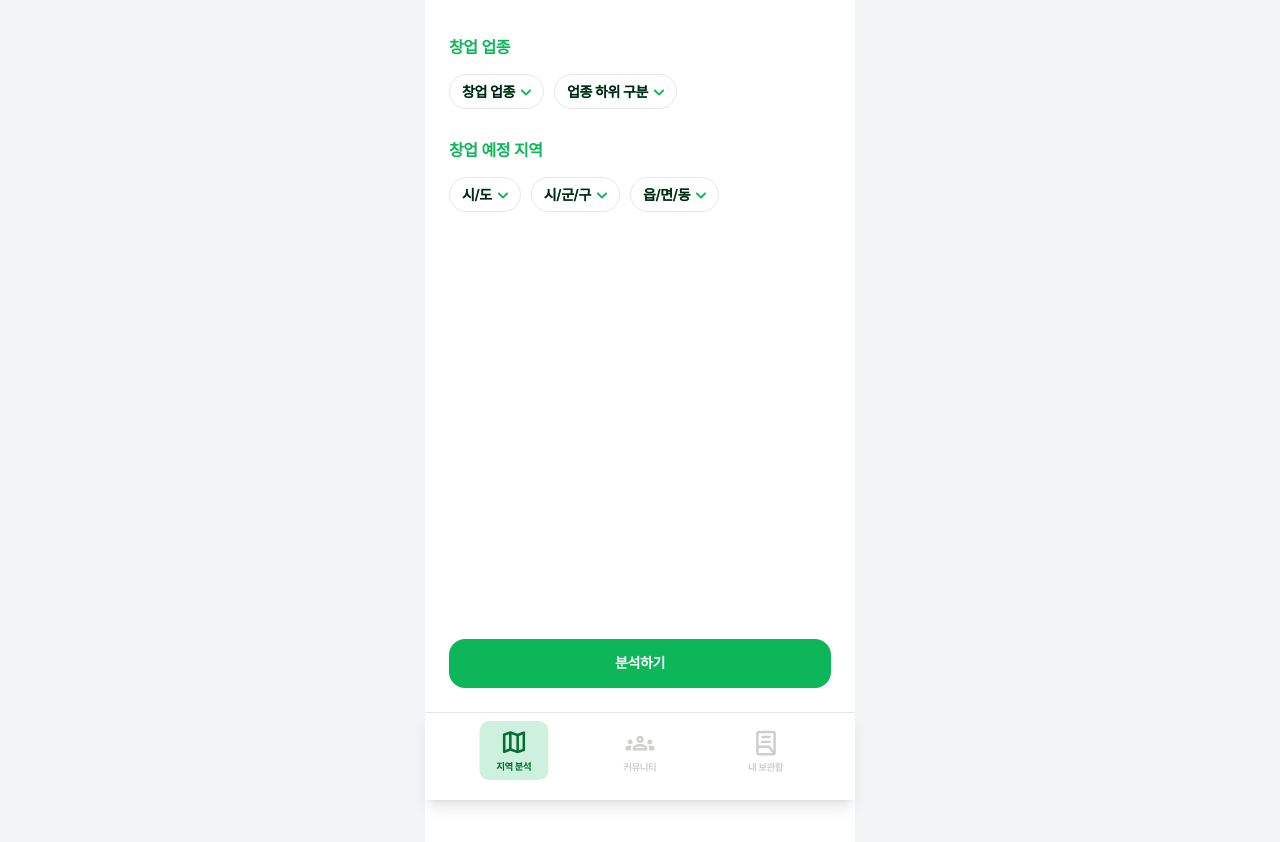
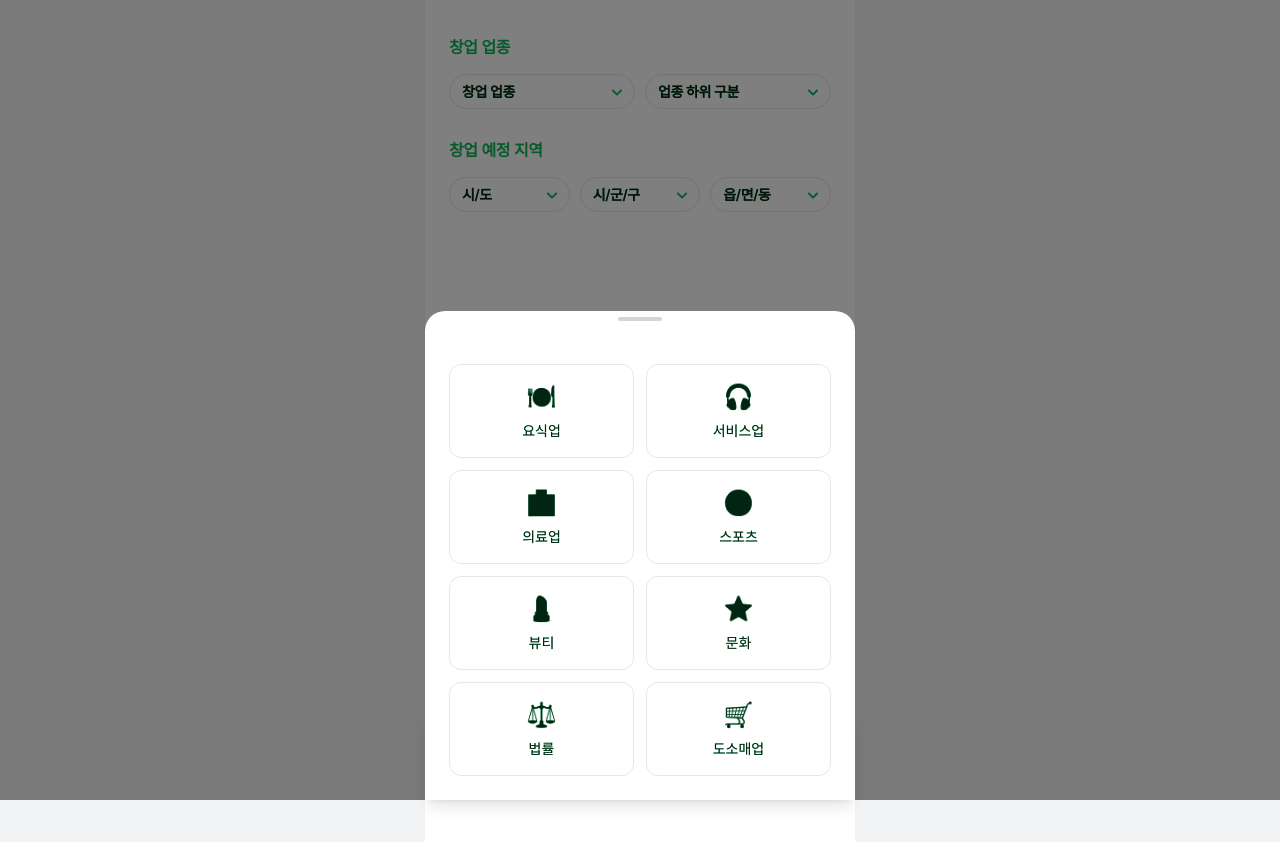
Before and after one commit to Likelion-13th-hackathon-cleopatra/likelion-13th-hackathon-cleopatra-web, a React (Vite) app: page /analysis/select in a window 1280 px wide. Both pictures are taken after a click on the button "창업 업종". Shown: the top 842 px of the page. Built offline with nearby package versions, Linux system fonts and the light colour scheme; a web font is replaced by a local one.

Commit message:
feat. 창업 업종 선택 시 바텀 시트 미완성

```diff
--- /dev/null
+++ b/src/components/common/BottomSheet.tsx
@@ -0,0 +1,60 @@
+import React, { useState, useEffect } from 'react';
+
+interface BottomSheetProps {
+  isOpen: boolean;
+  onClose: () => void;
+  children: React.ReactNode;
+  title?: string;
+  name?: string; // 바텀시트 구분을 위한 이름
+}
+
+export default function BottomSheet({ isOpen, onClose, children, title, name }: BottomSheetProps) {
+  const [isClosing, setIsClosing] = useState(false);
+
+  useEffect(() => {
+    if (isOpen) {
+      setIsClosing(false);
+    }
+  }, [isOpen]);
+
+  const handleClose = () => {
+    setIsClosing(true);
+    setTimeout(() => {
+      onClose();
+      setIsClosing(false);
+    }, 300); // 애니메이션 완료 후 닫기
+  };
+
+  if (!isOpen) return null;
+
+  return (
+    <>
+      {/* Backdrop */}
+      <div
+        className={`fixed inset-0 bg-black transition-opacity duration-300 ${
+          isClosing ? 'bg-opacity-0' : 'bg-opacity-50'
+        } z-50`}
+        onClick={handleClose}
+      />
+
+      {/* Bottom Sheet */}
+      <div
+        className={`fixed bottom-0 left-1/2 transform -translate-x-1/2 w-full max-w-mobile bg-white rounded-t-[20px] z-[60] transition-transform duration-300 ${
+          isClosing ? 'animate-slide-down' : 'animate-slide-up'
+        }`}
+        data-sheet-name={name}
+      >
+        {/* Handle */}
+        <div className="flex justify-center pt-[6px] pb-[19px]">
+          <div className="w-[44px] h-[4px] bg-gray-300 rounded-full" />
+        </div>
+
+
+        {/* Content */}
+        <div className="p-[24px]">
+          {children}
+        </div>
+      </div>
+    </>
+  );
+}
--- /dev/null
+++ b/src/components/common/IndustrySelector.tsx
@@ -0,0 +1,46 @@
+import React from 'react';
+
+interface Industry {
+  id: string;
+  name: string;
+  icon: string;
+}
+
+interface IndustrySelectorProps {
+  selectedIndustry?: string;
+  onSelect: (industryId: string) => void;
+}
+
+const industries: Industry[] = [
+  { id: 'food', name: '요식업', icon: '🍽️' },
+  { id: 'service', name: '서비스업', icon: '🎧' },
+  { id: 'medical', name: '의료업', icon: '🏥' },
+  { id: 'sports', name: '스포츠', icon: '⚽' },
+  { id: 'beauty', name: '뷰티', icon: '💄' },
+  { id: 'culture', name: '문화', icon: '⭐' },
+  { id: 'legal', name: '법률', icon: '⚖️' },
+  { id: 'retail', name: '도소매업', icon: '🛒' },
+];
+
+export default function IndustrySelector({ selectedIndustry, onSelect }: IndustrySelectorProps) {
+  return (
+    <div className="grid grid-cols-2 gap-3">
+      {industries.map((industry) => (
+        <button
+          key={industry.id}
+          onClick={() => onSelect(industry.id)}
+          className={`
+            flex flex-col items-center justify-center p-4 rounded-xl border transition-all
+            ${selectedIndustry === industry.id
+              ? 'bg-primary-green-10 border-primary-green-80 text-primary-green-80'
+              : 'bg-white border-bg-grayscale-15 text-primary-green-80 hover:bg-gray-50'
+            }
+          `}
+        >
+          <span className="text-2xl mb-2">{industry.icon}</span>
+          <span className="text-sm font-medium">{industry.name}</span>
+        </button>
+      ))}
+    </div>
+  );
+}
--- a/src/components/common/SelectButton.tsx
+++ b/src/components/common/SelectButton.tsx
@@ -1,10 +1,15 @@
-import React from "react";
+import React, { useState } from "react";
+import BottomSheet from "./BottomSheet";
+import IndustrySelector from "./IndustrySelector";
 
 type SelectButtonProps = {
   label: string;                // 버튼에 보여줄 텍스트
   onClick?: () => void;         // 클릭 이벤트
   isOpen?: boolean;             // 드롭다운 열림 여부 (화살표 회전용)
   className?: string;           // 추가 커스텀 스타일
+  isIndustrySelector?: boolean; // 업종 선택기 여부
+  selectedValue?: string;       // 선택된 값
+  onValueChange?: (value: string) => void; // 값 변경 콜백
 };
 
 export default function SelectButton({
@@ -12,10 +17,45 @@ export default function SelectButton({
   onClick,
   isOpen = false,
   className = "",
+  isIndustrySelector = false,
+  selectedValue,
+  onValueChange,
 }: SelectButtonProps) {
+  const [isBottomSheetOpen, setIsBottomSheetOpen] = useState(false);
+
+  const handleClick = () => {
+    if (isIndustrySelector) {
+      setIsBottomSheetOpen(true);
+    } else if (onClick) {
+      onClick();
+    }
+  };
+
+  const handleIndustrySelect = (industryId: string) => {
+    if (onValueChange) {
+      onValueChange(industryId);
+    }
+    setIsBottomSheetOpen(false);
+  };
+
+  const getIndustryName = (id: string) => {
+    const industries = {
+      food: '요식업',
+      service: '서비스업',
+      medical: '의료업',
+      sports: '스포츠',
+      beauty: '뷰티',
+      culture: '문화',
+      legal: '법률',
+      retail: '도소매업',
+    };
+    return industries[id as keyof typeof industries] || label;
+  };
+
   return (
+    <>
       <button
-      onClick={onClick}
+        onClick={handleClick}
         className={`
           flex items-center justify-between px-[12px] py-[6px] rounded-full border border-bg-grayscale-15 bg-grayscale-white
           font-semibold text-[14px] leading-[21px] tracking-[-0.03em]
@@ -23,7 +63,7 @@ export default function SelectButton({
           ${className}
         `}
       >
-      <span>{label}</span>
+        <span>{selectedValue ? getIndustryName(selectedValue) : label}</span>
         <svg
           className={`w-[10px] h-[10px] ml-[6px]`}
           width="10"
@@ -38,5 +78,20 @@ export default function SelectButton({
           />
         </svg>
       </button>
+
+      {/* 업종 선택 바텀시트 */}
+      {isIndustrySelector && (
+        <BottomSheet
+          isOpen={isBottomSheetOpen}
+          onClose={() => setIsBottomSheetOpen(false)}
+          title="창업 업종 선택"
+        >
+          <IndustrySelector
+            selectedIndustry={selectedValue}
+            onSelect={handleIndustrySelect}
+          />
+        </BottomSheet>
+      )}
+    </>
   );
 }
--- /dev/null
+++ b/src/components/examples/IndustrySelectExample.tsx
@@ -0,0 +1,27 @@
+import React, { useState } from 'react';
+import SelectButton from '../common/SelectButton';
+
+export default function IndustrySelectExample() {
+  const [selectedIndustry, setSelectedIndustry] = useState<string>('');
+
+  return (
+    <div className="p-6 space-y-4">
+      <h2 className="text-lg font-semibold text-gray-800">업종 선택 예시</h2>
+
+      <SelectButton
+        label="창업 업종을 선택해주세요"
+        isIndustrySelector={true}
+        selectedValue={selectedIndustry}
+        onValueChange={setSelectedIndustry}
+        className="w-full"
+      />
+
+      {selectedIndustry && (
+        <div className="mt-4 p-4 bg-gray-50 rounded-lg">
+          <p className="text-sm text-gray-600">선택된 업종:</p>
+          <p className="font-medium text-primary-green-80">{selectedIndustry}</p>
+        </div>
+      )}
+    </div>
+  );
+}
--- a/src/pages/analysis/AnalysisSelect.tsx
+++ b/src/pages/analysis/AnalysisSelect.tsx
@@ -1,10 +1,33 @@
 import { useState} from "react";
 import { useNavigate } from "react-router-dom";
 import FilledButton from "../../components/common/FilledButton";
-import SelectButton from "../..//components/common/SelectButton";
+import SelectButton from "../../components/common/SelectButton";
+import BottomSheet from "../../components/common/BottomSheet";
+import IndustrySelector from "../../components/common/IndustrySelector";
 
 export default function AnalysisSelect() {
   const navigate = useNavigate();
+  const [isIndustrySheetOpen, setIsIndustrySheetOpen] = useState(false);
+  const [selectedIndustry, setSelectedIndustry] = useState<string>('');
+
+  const handleIndustrySelect = (industryId: string) => {
+    setSelectedIndustry(industryId);
+    setIsIndustrySheetOpen(false);
+  };
+
+  const getIndustryName = (id: string) => {
+    const industries = {
+      food: '요식업',
+      service: '서비스업',
+      medical: '의료업',
+      sports: '스포츠',
+      beauty: '뷰티',
+      culture: '문화',
+      legal: '법률',
+      retail: '도소매업',
+    };
+    return industries[id as keyof typeof industries] || '창업 업종';
+  };
 
   return (
     <main className="relative min-h-[100svh] bg-grayscale-white px-[24px] pt-[36px] pb-[200px]">
@@ -14,14 +37,16 @@ export default function AnalysisSelect() {
           창업 업종
         </h2>
 
-        <div className="flex flex-row -cols-2 gap-[10px]">
+        <div className="flex flex-row gap-[10px]">
           <SelectButton
-            label="창업 업종"
-            onClick={() => console.log("업종 선택")}
+            label={selectedIndustry ? getIndustryName(selectedIndustry) : "창업 업종"}
+            onClick={() => setIsIndustrySheetOpen(true)}
+            className="flex-1"
           />
           <SelectButton
             label="업종 하위 구분"
             onClick={() => console.log("하위 업종 선택")}
+            className="flex-1"
           />
         </div>
       </section>
@@ -39,17 +64,17 @@ export default function AnalysisSelect() {
           <SelectButton
             label="시/도"
             onClick={() => console.log("시/도 선택")}
-
+            className="flex-1"
           />
           <SelectButton
             label="시/군/구"
             onClick={() => console.log("시/군/구 선택")}
-
+            className="flex-1"
           />
           <SelectButton
             label="읍/면/동"
             onClick={() => console.log("읍/면/동 선택")}
-
+            className="flex-1"
           />
         </div>
       </section>
@@ -58,6 +83,19 @@ export default function AnalysisSelect() {
       <div className="fixed left-1/2 -translate-x-1/2 w-full max-w-mobile px-[24px] bottom-[112px]">
         <FilledButton text="분석하기" onClick={() => navigate("/analysis/result")} />
       </div>
+
+      {/* 창업 업종 선택 바텀시트 */}
+      <BottomSheet
+        name="industry-selector"
+        isOpen={isIndustrySheetOpen}
+        onClose={() => setIsIndustrySheetOpen(false)}
+        title="창업 업종 선택"
+      >
+        <IndustrySelector
+          selectedIndustry={selectedIndustry}
+          onSelect={handleIndustrySelect}
+        />
+      </BottomSheet>
     </main>
   );
 }
--- a/src/styles/index.css
+++ b/src/styles/index.css
@@ -207,4 +207,32 @@
     background-clip: text;
     color: transparent;
   }
+
+  /* 바텀시트 슬라이드 업 애니메이션 */
+  .animate-slide-up {
+    animation: slideUp 0.3s ease-out;
+  }
+
+  /* 바텀시트 슬라이드 다운 애니메이션 */
+  .animate-slide-down {
+    animation: slideDown 0.3s ease-in;
+  }
+
+  @keyframes slideUp {
+    from {
+      transform: translateY(100%) translateX(-50%);
+    }
+    to {
+      transform: translateY(0) translateX(-50%);
+    }
+  }
+
+  @keyframes slideDown {
+    from {
+      transform: translateY(0) translateX(-50%);
+    }
+    to {
+      transform: translateY(100%) translateX(-50%);
+    }
+  }
 }
```
Lines whose indentation alone changed are shown as unchanged.
